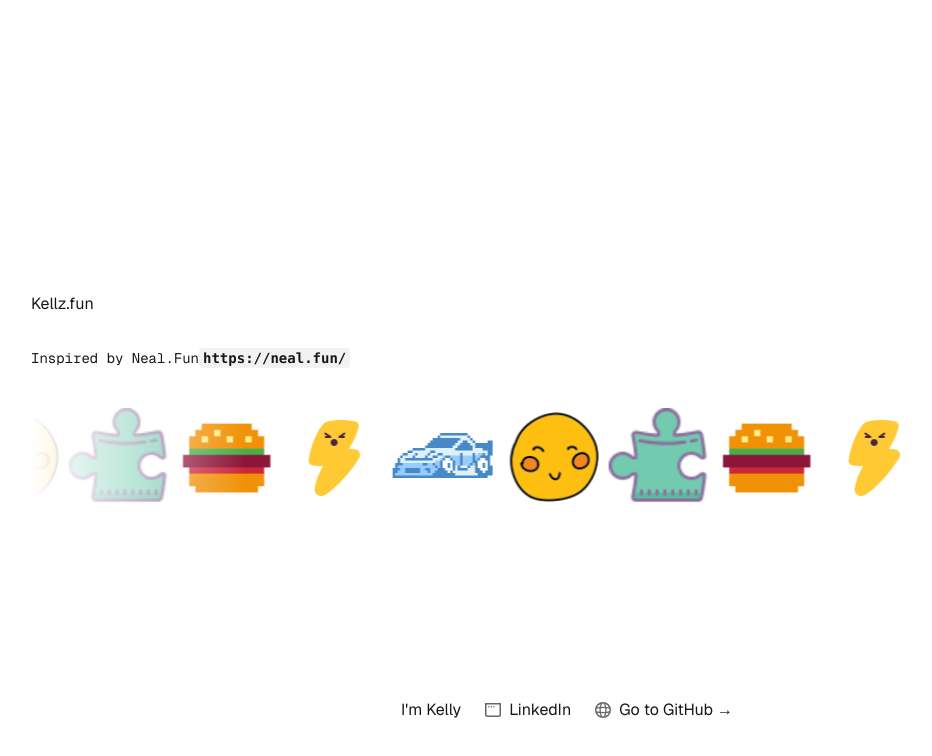
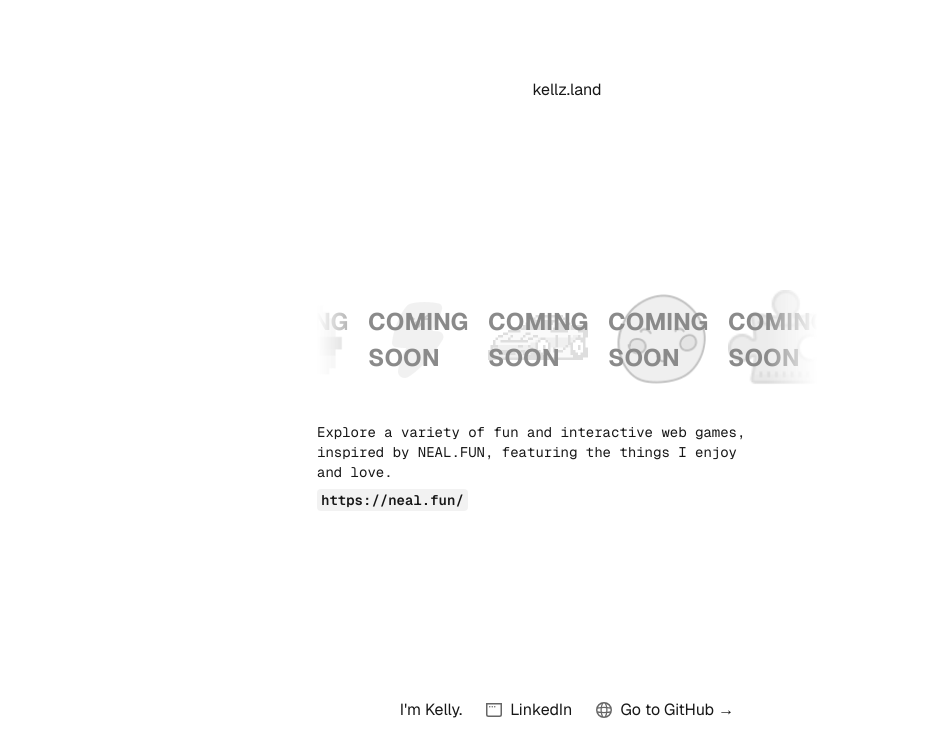
Before and after one commit to Kelly-Esquejo/kellz.land, a Next.js app: page / in a window 1280 px wide. Shown: the top 756 px of the page, without its empty margins (73-1005 px from the left). Built offline with nearby package versions, Linux system fonts and the light colour scheme.

Commit message:
Add coming soon tag

```diff
--- a/src/app/globals.css
+++ b/src/app/globals.css
@@ -21,38 +21,87 @@ body {
 }
 
 .scroller {
+    width: 100%;
+    height: var(--height);
     overflow: hidden;
-    -webkit-mask: linear-gradient(
-        90deg,
+    mask-image: linear-gradient(
+        to right,
         transparent,
-        white 20%,
-        white 80%,
-        transparent
-    );
-    mask: linear-gradient(
-        90deg,
-        transparent,
-        white 20%,
-        white 80%,
+        #000 10% 90%,
         transparent
     );
 }
 
-/* global.css */
+.scroller .scroll__inner {
+    display: flex;
+    width: 100%;
+    min-width: calc(var(--width) * var(--quantity));
+    position: relative;
+}
 
-@keyframes infinite_scroll {
+.scroller .scroll__inner .item {
+    width: var(--width);
+    height: var(--height);
+    position: absolute;
+    left: 100%;
+    animation: autoRun 10s linear infinite;
+    transition: filter 0.5s;
+    animation-delay: calc(
+        (10s / var(--quantity)) * (var(--position) - 1) - 10s
+    ) !important;
+}
+
+.scroller .scroll__inner .item img {
+    width: 100%;
+}
+
+@keyframes autoRun {
+    from {
+        left: 100%;
+    }
     to {
-        transform: translateX(calc(-30% - 0.25rem));
+        left: calc(var(--width) * -1);
     }
 }
 
-.scroller .scroll__inner {
-    display: flex;
-    width: fit-content;
-    flex-wrap: nowrap;
-    animation: infinite_scroll 10s linear infinite;
+.scroller:hover .item {
+    animation-play-state: paused !important;
+    filter: grayscale(1);
 }
 
-.scroll__inner:hover {
-    animation-play-state: paused;
+.scroller .item:hover {
+    filter: grayscale(0);
 }
+
+.scroller[reverse="true"] .item {
+    animation: reversePlay 10s linear infinite;
+}
+
+@keyframes reversePlay {
+    from {
+        left: calc(var(--width) * -1);
+    }
+    to {
+        left: 100%;
+    }
+}
+
+.coming-soon {
+    opacity: 0.5; /* Make the image semi-transparent */
+    filter: grayscale(100%); /* Optionally apply grayscale filter */
+}
+.coming-soon + .coming-soon-label {
+    display: block;
+}
+.coming-soon-label {
+    position: absolute;
+    top: 50%; /* Vertically center the text */
+    left: 50%; /* Horizontally center the text */
+    transform: translate(-50%, -50%); /* Adjust for exact centering */
+
+    padding: 10px 20px;
+    border-radius: 5px;
+    font-size: 24px;
+    font-weight: bold;
+    text-transform: uppercase;
+}
--- a/src/app/layout.tsx
+++ b/src/app/layout.tsx
@@ -13,8 +13,9 @@ const geistMono = Geist_Mono({
 });
 
 export const metadata: Metadata = {
-    title: "kellz.cheese",
-    description: "Random",
+    title: "kellz.land",
+    description:
+        "Explore a variety of fun and interactive web games, inspired by Neal.Fun, featuring the things I enjoy and love.",
 };
 
 export default function RootLayout({
--- a/src/app/page.tsx
+++ b/src/app/page.tsx
@@ -3,33 +3,64 @@ import Link from "next/link";
 import InfiniteCarousel from "@/component/InfiniteCarousel";
 
 const logos = [
-    { src: "/logo-car-guessr.png", url: "/carguessr" },
-    { src: "/logo-joke.png", url: "/joke" },
-    { src: "/logo-guesslogo.png", url: "/guessthelogo" },
-    { src: "/logo-food-guessr.png", url: "/foodle" },
-    { src: "/logo-reaction.png", url: "/reactiontraining" },
+    {
+        src: "/logo-car-guessr.png",
+        url: "/carguessr",
+        alt: "Car logo",
+        className: "coming-soon",
+    },
+    {
+        src: "/logo-joke.png",
+        url: "/joke",
+        alt: "Joke",
+        className: "coming-soon",
+    },
+    {
+        src: "/logo-guesslogo.png",
+        url: "/guessthelogo",
+        alt: "Guess Logo",
+        className: "coming-soon",
+    },
+    {
+        src: "/logo-food-guessr.png",
+        url: "/foodle",
+        alt: "Food Guessr Logo",
+        className: "coming-soon",
+    },
+    {
+        src: "/logo-reaction.png",
+        url: "/reactiontraining",
+        alt: "Reaction Training Logo",
+        className: "coming-soon",
+    },
 ];
 
 export default function Home() {
     return (
         <div className="grid grid-rows-[20px_1fr_20px] items-center justify-items-center min-h-screen p-8 pb-20 gap-16 sm:p-20 font-[family-name:var(--font-geist-sans)]">
+            <header>
+                <h1 className="">kellz.land</h1>
+            </header>
             <main className="flex flex-col gap-8 row-start-2 items-center sm:items-start">
-                <h1 className="b">Kellz.fun</h1>
+                {/* button for links */}
+                <InfiniteCarousel items={logos} width="100px" height="100px" />
                 <ul className="max-w-md space-y-1 text-sm text-center sm:text-left font-[family-name:var(--font-geist-mono)]">
                     <li className="mb-2 ">
-                        Inspired by Neal.Fun
-                        <code className="bg-black/[.05] dark:bg-white/[.06] px-1 py-0.5 rounded font-semibold">
+                        Explore a variety of fun and interactive web games,
+                        inspired by NEAL.FUN, featuring the things I enjoy and
+                        love.
+                    </li>
+                    <li className="mb-2 ">
+                        <a
+                            className="bg-black/[.05] dark:bg-white/[.06] px-1 py-0.5 rounded font-semibold"
+                            href="https://neal.fun/">
                             https://neal.fun/
-                        </code>
+                        </a>
                     </li>
                 </ul>
-
-                {/* button for links */}
-                <InfiniteCarousel items={logos} />
             </main>
-
             <footer className="flex row-start-3 gap-6 flex-wrap items-center justify-center">
-                <h3>I'm Kelly</h3>
+                <h3>I'm Kelly. </h3>
                 <footer className="row-start-3 flex gap-6 flex-wrap items-center justify-center">
                     <a
                         className="flex items-center gap-2 hover:underline hover:underline-offset-4"
--- a/src/component/InfiniteCarousel.tsx
+++ b/src/component/InfiniteCarousel.tsx
@@ -1,65 +1,77 @@
 "use client";
-import React, { useEffect, useRef } from "react";
+
 import Image, { StaticImageData } from "next/image";
 import Link from "next/link";
 
-// Bite a Byte - Infinite horizontal scroller
+// Updated interface with mandatory 'url' and optional 'className'
+interface CarouselItem {
+    src: string | StaticImageData;
+    url: string; // 'url' is now mandatory
+    alt: string;
+    className?: string; // Optional className for custom styles (like "coming-soon")
+}
 
-const InfiniteCarousel = ({
+interface InfiniteCarouselProps {
+    items: CarouselItem[];
+    width: string;
+    height: string;
+    quantity?: number;
+}
+
+const InfiniteCarousel: React.FC<InfiniteCarouselProps> = ({
     items,
-}: {
-    items: { src: StaticImageData; url: string }[];
+    width,
+    height,
+    quantity,
 }) => {
-    const scrollerRef = useRef<HTMLDivElement>(null);
-
-    useEffect(() => {
-        // Value of scroll ref
-        const scroller = scrollerRef.current;
-
-        function sliderAnimation() {
-            // If scroller has loaded on the DOM
-            if (!scroller) return;
-
-            const innerScroller = scroller.querySelector(".scroll__inner");
-
-            // If scroll__inner has loaded on the DOM
-            if (!innerScroller) return;
-
-            if (innerScroller.getAttribute("data-cloned") === "true") return;
-
-            const innerScrollerChildren = Array.from(innerScroller.children);
-
-            // To imitate the infinite loop, recreate element using cloneNode
-            innerScrollerChildren.forEach((item) => {
-                // Clone each element
-                const extendedLogos = item.cloneNode(true) as HTMLElement;
-
-                // Append cloned elements to innerScroller element
-                innerScroller.appendChild(extendedLogos);
-            });
-
-            // If the innerScroller has an attribute, don't re-clone
-            innerScroller.setAttribute("data-cloned", "true");
-        }
-
-        sliderAnimation();
-    }, []);
+    const safeWidth = width ?? "100px"; // Default to "100px" if undefined
+    const safeHeight = height ?? "100px";
 
     return (
-        <div ref={scrollerRef} className="scroller max-w-[100px] ">
-            <div className="scroll__inner flex gap-2 bg-gray-300 py-4 animate-infinite_scroll">
-                {items.map((item, index) => {
-                    return (
-                        <Link key={index} href={item.url} className="p-1">
+        <div
+            className="scroller"
+            style={
+                {
+                    "--width": safeWidth,
+                    "--height": safeHeight,
+                    "--quantity": quantity ?? items.length, // Defaults to items.length
+                } as React.CSSProperties
+            }>
+            <div className="scroll__inner">
+                {items.map((item, index) => (
+                    <div key={index} className="item-container">
+                        {/* Conditionally render Link and disable if 'coming-soon' class is present */}
+                        <Link
+                            href={item.url}
+                            className={`item ${item.className}`} // Conditionally add className
+                            style={
+                                {
+                                    "--position": index + 1,
+                                } as React.CSSProperties
+                            }
+                            onClick={(e) => {
+                                // Prevent navigation if 'coming-soon' class is present
+                                if (item.className === "coming-soon") {
+                                    e.preventDefault();
+                                }
+                            }}>
                             <Image
                                 src={item.src}
-                                alt={`logo ${index + 1} `}
-                                width={100}
-                                height={100}
+                                alt={item.alt}
+                                width={parseInt(safeWidth)} // Safely parse the width
+                                height={parseInt(safeHeight)}
+                                className={item.className}
                             />
+
+                            {/* Add the 'Coming Soon' label if className="coming-soon" */}
+                            {item.className === "coming-soon" && (
+                                <div className="coming-soon-label">
+                                    Coming Soon
+                                </div>
+                            )}
                         </Link>
-                    );
-                })}
+                    </div>
+                ))}
             </div>
         </div>
     );
--- a/tailwind.config.ts
+++ b/tailwind.config.ts
@@ -1,3 +1,4 @@
+import { transform } from "next/dist/build/swc/generated-native";
 import type { Config } from "tailwindcss";
 
 export default {
```
